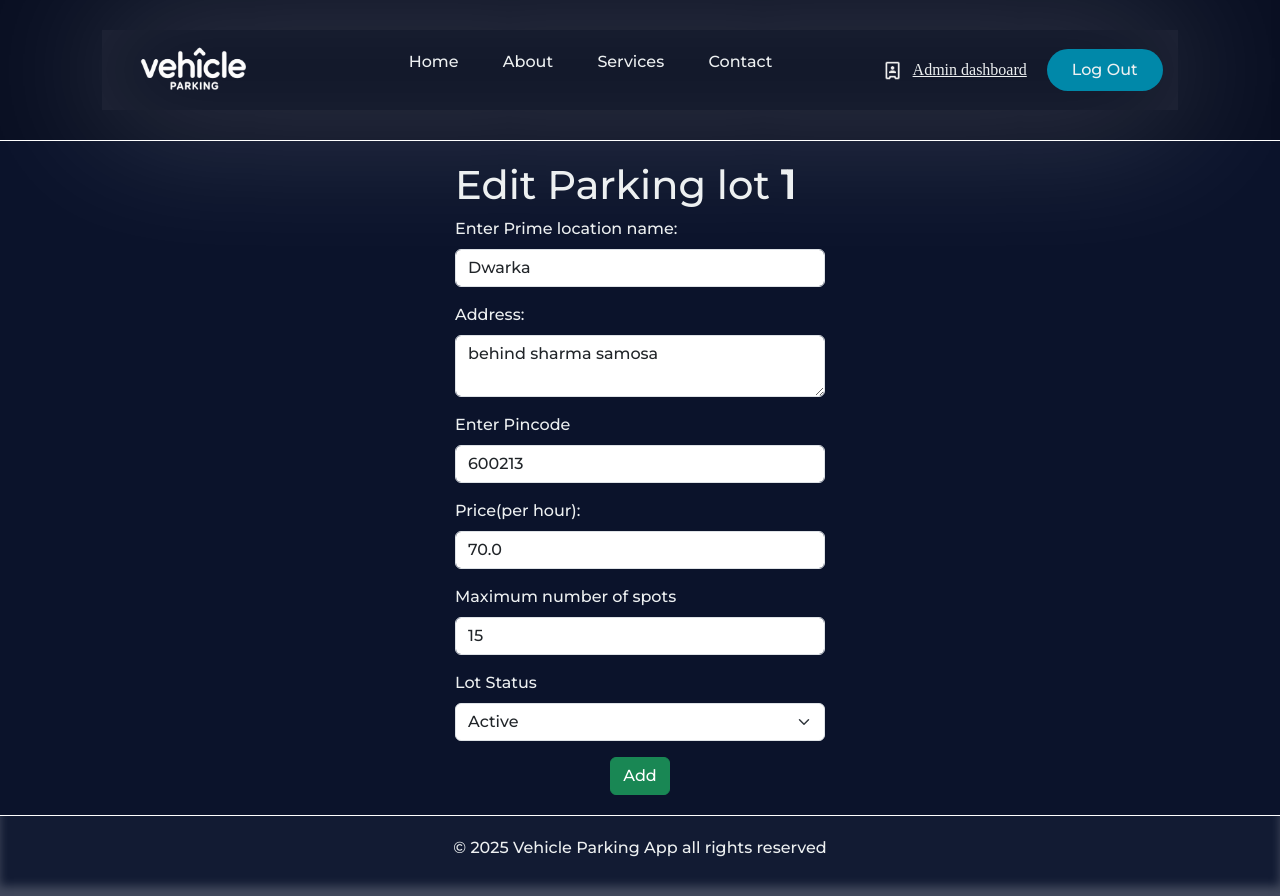
After one commit to AayushKotwani3/Vehicle-Parking-App-V1, a Flask app: page /edit-parking-lot/1 in a window 1280 px wide. The commit adds this page. Run offline with Flask 3, Linux system fonts and the light colour scheme; some web fonts are replaced.

Commit message:
Added Edit Parking lot template

```diff
--- a/Application/controllers.py
+++ b/Application/controllers.py
@@ -90,3 +90,8 @@ def add_new_lot():
 
 
     return render_template('add_parkinglot.html')
+
+@app.route('/edit-parking-lot/<int:lot_id>',methods=['GET','POST'])
+def edit_parking_lot(lot_id):
+    current_parking_lot=Parkinglot.query.filter_by(id=lot_id).first()
+    return render_template('edit_parkinglot.html',current_parking_lot=current_parking_lot)
--- a/templates/admin_base.html
+++ b/templates/admin_base.html
@@ -25,7 +25,7 @@
           />
           <nav>
             <ul class="nav__links">
-              <li><a href="#">Home</a></li>
+              <li><a href="/">Home</a></li>
               <li><a href="#">About</a></li>
               <li><a href="#">Services</a></li>
               <li><a href="#">Contact</a></li>
--- a/templates/admin_dashboard.html
+++ b/templates/admin_dashboard.html
@@ -38,9 +38,9 @@
                             <td>15</td>
                             <td>{{'Yes' if lot.is_active else 'No'}}</td>
                             <td class="admin-parking-lot-table-buttons">
-                                <button class="view-button">View</button>
-                                <button class="edit-button">Edit</button>
-                                <button class="delete-button">Delete</button>
+                                <a href=""><button class="view-button">View</button></a>
+                                 <a href="/edit-parking-lot/{{lot.id}}"><button class="edit-button">Edit</button></a>
+                                 <a href=""></a><button class="delete-button">Delete</button></a>
                             </td>
                         </tr>
                         {% endfor %}
--- a/templates/base.html
+++ b/templates/base.html
@@ -20,7 +20,7 @@
                <img class='logo' src="/static/Vehicle parking app logo.png" alt="logo" height="50px" width="150px">
             <nav>
                 <ul class="nav__links">
-                    <li><a href="#">Home</a></li>
+                    <li><a href="/">Home</a></li>
                     <li><a href="#">About</a></li>
                     <li><a href="#">Services</a></li>
                     <li><a href="#">Contact</a></li>
--- /dev/null
+++ b/templates/edit_parkinglot.html
@@ -0,0 +1,49 @@
+{% extends 'admin_base.html' %}
+
+{% block title %} Admin Dashboard {% endblock %}
+
+{% block content %}
+
+                <div class="form_canvas">
+                    <div id="edit-lot-card" class="form-card">
+
+                        <h1>Edit Parking lot <b>{{ current_parking_lot.id }}</b></h1>
+                        <form action="/edit-parking-lot/{{ current_parking_lot.id }}" method="POST">
+                        <div class="mb-3" >
+                            <label for="prime-location-name" class="form-label">Enter Prime location name:</label>
+                            <input type="text" class="form-control" id="prime-location-name" placeholder="Dwarka" name="prime_location_name" value="{{ current_parking_lot.prime_location_name }}" required>
+                        </div>
+                        <div class="mb-3">
+                            <label for="Address" class="form-label">Address:</label>
+                            <textarea class="form-control" id="Address" rows="2" name="address" required>{{ current_parking_lot.address }}</textarea>
+                        </div>
+                        <div class="mb-3">
+                            <label for="Parking-lot-pincode" class="form-label">Enter Pincode</label>
+                            <input type="text" class="form-control" id="Parking-lot-pincode" placeholder="600213" name="pincode" value="{{ current_parking_lot.pincode}}" required>
+                        </div>
+                        <div class="mb-3">
+                            <label for="Parking-spot-price" class="form-label">Price(per hour):</label>
+                            <input type="number"  step="any" class="form-control" id="Parking-spot-price" placeholder="210" name="parking_spot_price" value="{{ current_parking_lot.price}}" required>
+                        </div>
+                        <div class="mb-3">
+                            <label for="max-parking-spots" class="form-label">Maximum number of spots</label>
+                            <input type="number"  step="1" min="1" class="form-control" id="Parking-spot-price" placeholder="30" name="max_spots" value="{{ current_parking_lot.maximum_spots }}" required>
+                        </div>
+                        <div class="mb-3">
+                            <label for="lot-status" class="form-label">Lot Status</label>
+                            <select class="form-select" aria-label="Default select example" id="lot-status"  name="is_active" value="{{ current_parking_lot.is_active }}" required>
+                                <option value="1">Active</option>
+                                <option value="0">Not Active</option>
+                            </select>
+                        </div>
+
+                        <div style="text-align: center;">
+                            <input type="submit" class="btn btn-success" value="Add">
+                            <br>
+
+                        </div>
+                        </form>
+                    </div>
+                </div>
+
+{% endblock %}
--- a/templates/user_base.html
+++ b/templates/user_base.html
@@ -20,7 +20,7 @@
                <img class='logo' src="/static/Vehicle parking app logo.png" alt="logo" height="50px" width="150px">
             <nav>
                 <ul class="nav__links">
-                    <li><a href="#">Home</a></li>
+                    <li><a href="/">Home</a></li>
                     <li><a href="#">About</a></li>
                     <li><a href="#">Services</a></li>
                     <li><a href="#">Contact</a></li>
```
